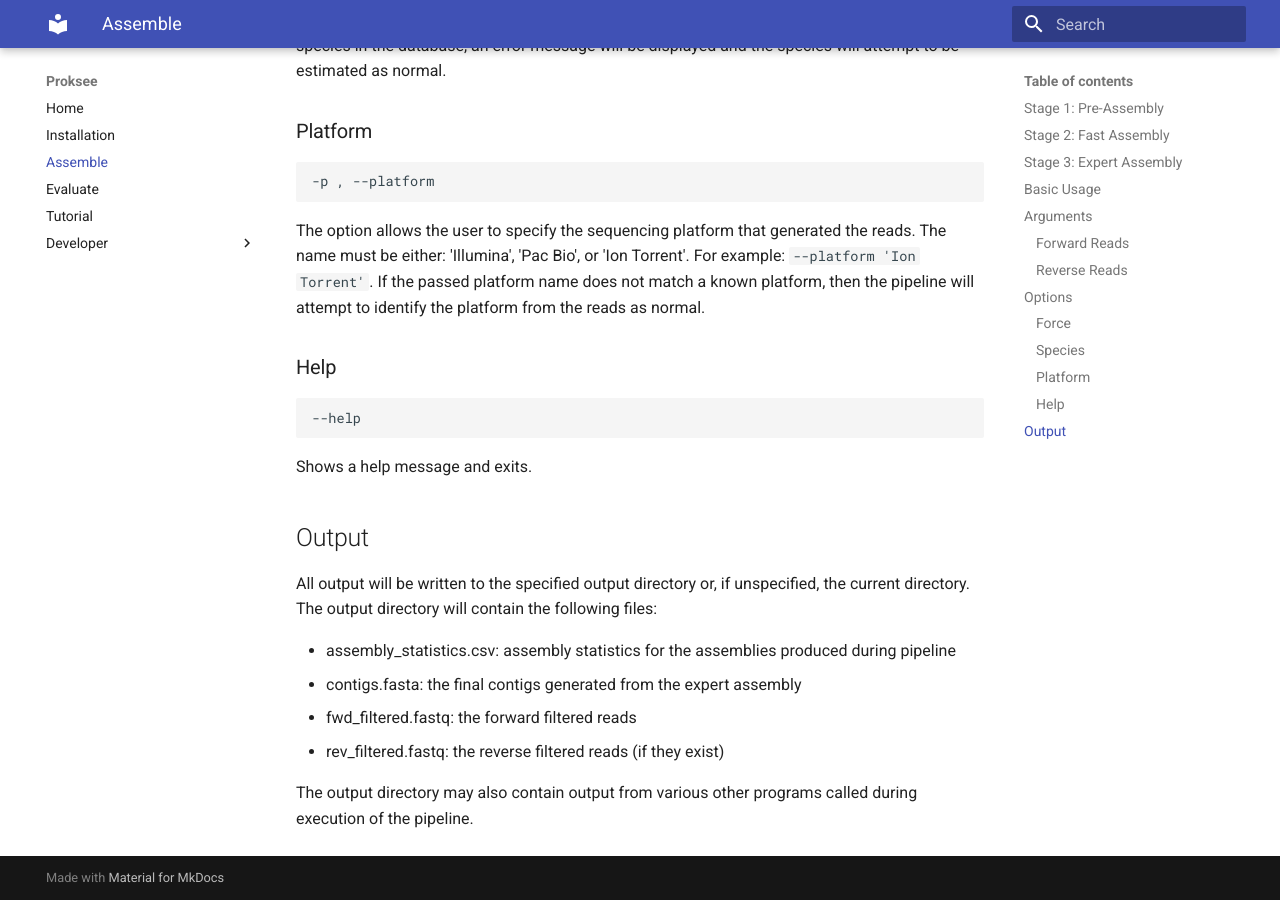
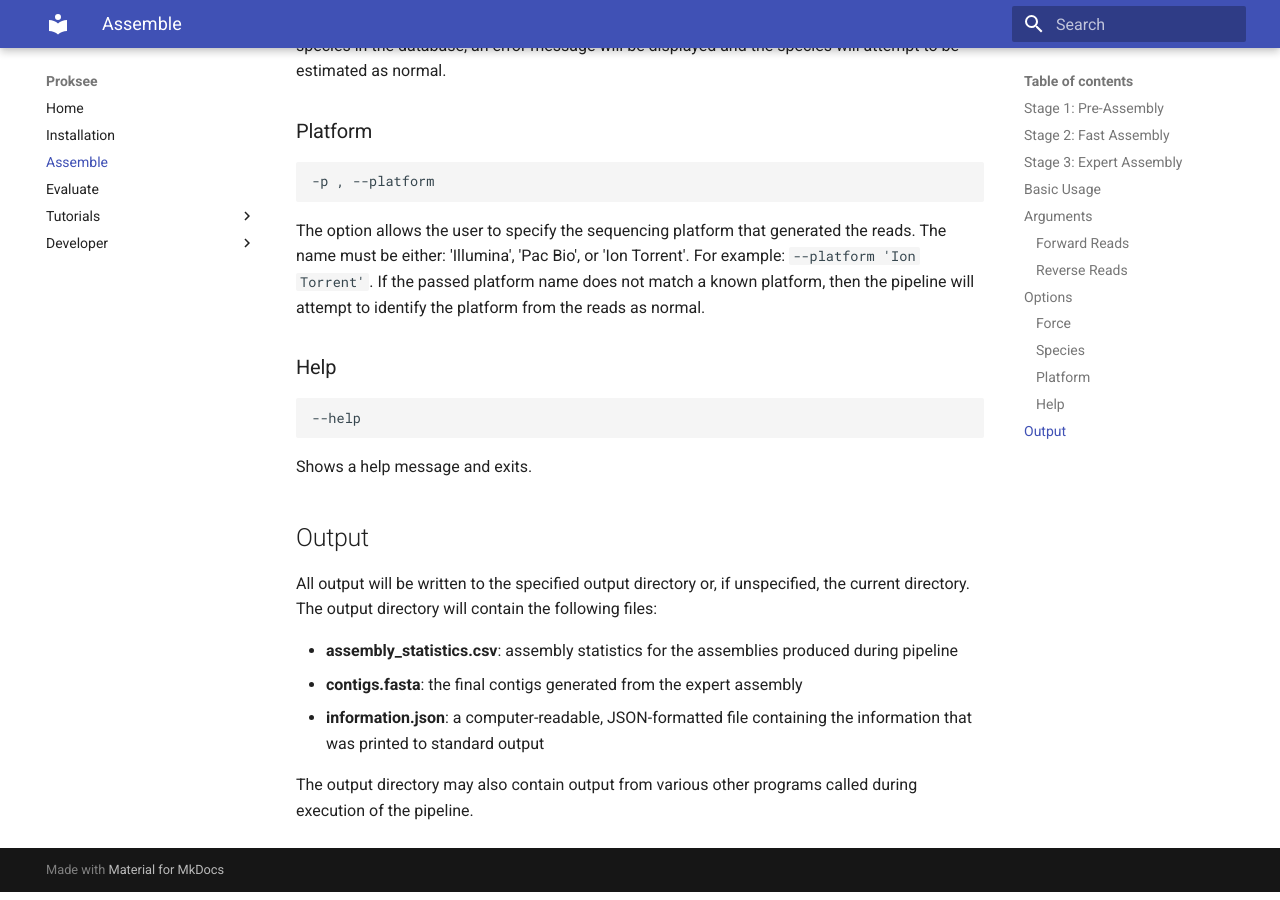
Before and after one commit to proksee-project/proksee-cmd, an MkDocs documentation site: the page built from docs/assemble.md, in a window 1280 px wide and 900 px high, scrolled down 2165 px. Built offline with MkDocs 1.6.1 and Material for MkDocs 9.7.7, drawn with Linux system fonts in a browser that asks for light colours.

```diff
--- a/docs/assemble.md
+++ b/docs/assemble.md
@@ -82,9 +82,8 @@ Shows a help message and exits.
 
 All output will be written to the specified output directory or, if unspecified, the current directory. The output directory will contain the following files:
 
-- assembly_statistics.csv: assembly statistics for the assemblies produced during pipeline
-- contigs.fasta: the final contigs generated from the expert assembly
-- fwd_filtered.fastq: the forward filtered reads
-- rev_filtered.fastq: the reverse filtered reads (if they exist)
+- **assembly_statistics.csv**: assembly statistics for the assemblies produced during pipeline
+- **contigs.fasta**: the final contigs generated from the expert assembly
+- **information.json**: a computer-readable, JSON-formatted file containing the information that was printed to standard output
 
 The output directory may also contain output from various other programs called during execution of the pipeline.
--- a/mkdocs.yml
+++ b/mkdocs.yml
@@ -8,7 +8,8 @@ nav:
   - Installation: installation.md
   - Assemble: assemble.md
   - Evaluate: evaluate.md
-  - Tutorial: tutorial.md
+  - Tutorials:
+          - Assemble: tutorials/assemble.md
   - Developer:
           - Overview: developer/overview.md
           - Assemble: developer/assemble/assemble.md
```
Also changed, not shown: docs/developer/evaluate/evaluate.md (+2 -1 lines), docs/evaluate.md (+1 -1 lines), docs/tutorials/assemble.md (renamed from docs/tutorial.md, +90 -22 lines), docs/developer/assemble/assemble.md (line endings or trailing spaces).
